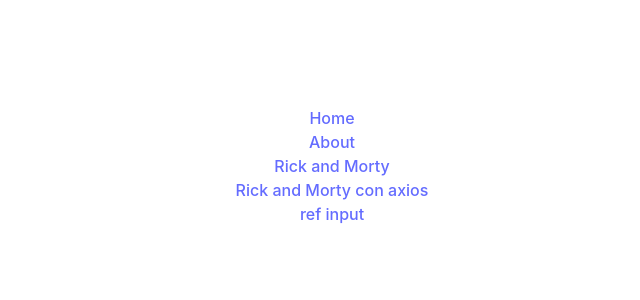
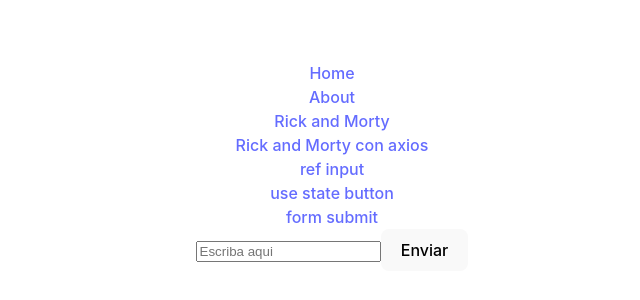
Before and after one commit to mpramos/REACT-VIDEO-PLAYER, a React (Vite) app in the folder react-project/: page /formsubmit in a window 1280 px wide. Shown: the part 234-534 px from the top of the page, without its empty margins (308-948 px from the left). Built offline with nearby package versions, Linux system fonts and the light colour scheme.

Commit message:
useRef inputs

```diff
--- a/react-project/src/App.jsx
+++ b/react-project/src/App.jsx
@@ -17,6 +17,8 @@
 import RickAndMortyFetch from './RickAndMortyFetch'
 import RickAndMortyAxios from './RickAndMortyAxios'
 import Ref1 from './Ref1'
+import ToggleButton from './ToggleButton'
+import FormSubmit from './FormSubmit'
 
 const Header =({
   data:{
@@ -124,6 +126,8 @@
         <Route path='/personajes' element={<RickAndMortyFetch/>}/>
         <Route path='/personajesaxios' element={<RickAndMortyAxios/>}/>
         <Route path='/ref1' element={<Ref1/>}/>
+        <Route path='/useState1' element={<ToggleButton/>}/>
+        <Route path='/formsubmit' element={<FormSubmit/>}/>
       </Routes>
   </Router>
     {/* <Header data={data} />
--- /dev/null
+++ b/react-project/src/FormSubmit.jsx
@@ -0,0 +1,18 @@
+import React, { useRef } from 'react'
+
+function FormSubmit() {
+    const inputRef=useRef(null)
+    const handdleSubmit=()=>{
+        alert('Valor ingresado correctamente ' +inputRef.current.value)
+        inputRef.current.value=''
+    }
+  return (
+    <div>
+        <input type="text" placeholder='Escriba aqui' ref={inputRef} />
+        <button onClick={handdleSubmit}>Enviar</button>
+
+    </div>
+  )
+}
+
+export default FormSubmit
--- a/react-project/src/NavBar.jsx
+++ b/react-project/src/NavBar.jsx
@@ -13,6 +13,10 @@
        <Link to="/personajesaxios"> Rick and Morty con axios</Link>
        <br/>
        <Link to="/ref1"> ref input</Link>
+       <br/>
+       <Link to="/useState1"> use state button</Link>
+       <br/>
+       <Link to="/formsubmit"> form submit</Link>
 
     </>
   )
--- /dev/null
+++ b/react-project/src/ToggleButton.jsx
@@ -0,0 +1,17 @@
+import React, { useState } from 'react'
+
+function ToggleButton() {
+    const [isActive, setIsActive]= useState(false)
+    const handleToggle=()=>{
+        setIsActive(!isActive)
+    }
+  return (
+    <>
+    <button
+    onClick={handleToggle}
+    style={{background: isActive?'green':'red'}}>{isActive? 'Activo':'Inactivo'}</button>
+    </>
+  )
+}
+
+export default ToggleButton
```
